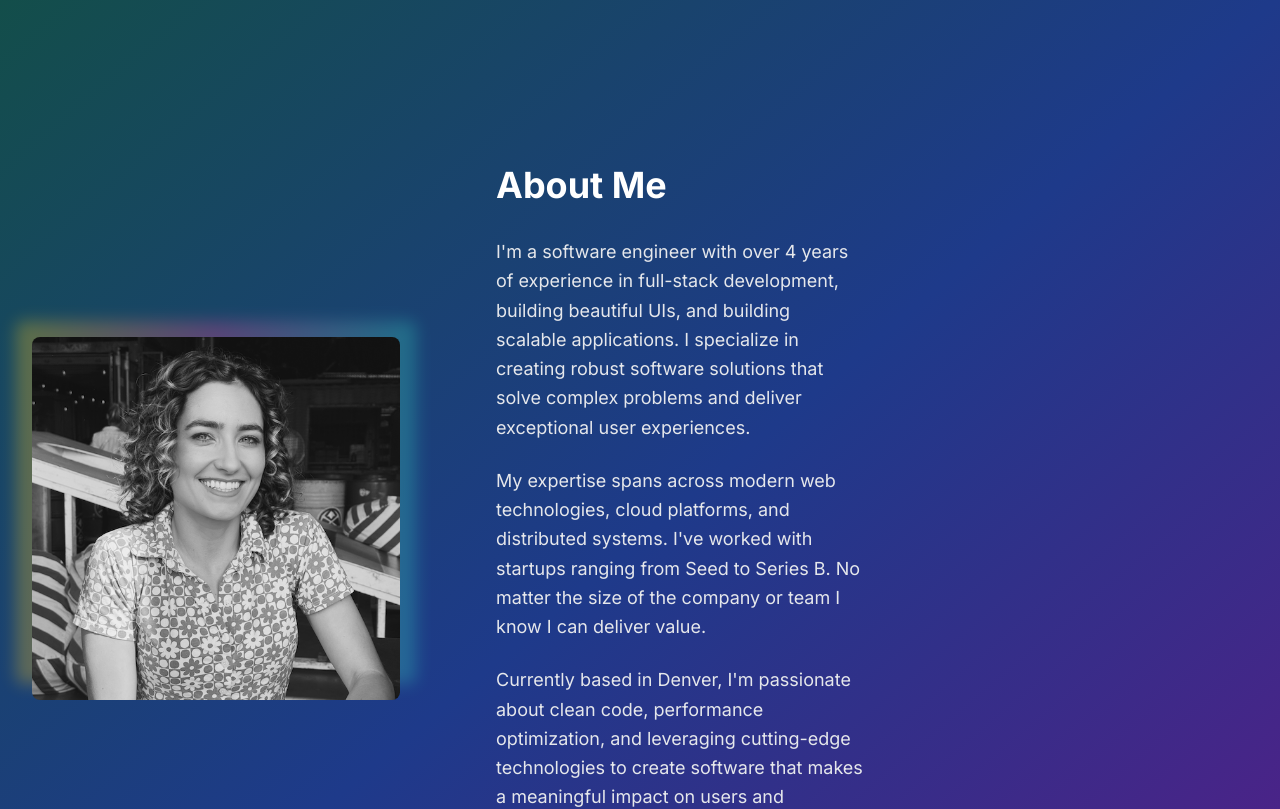
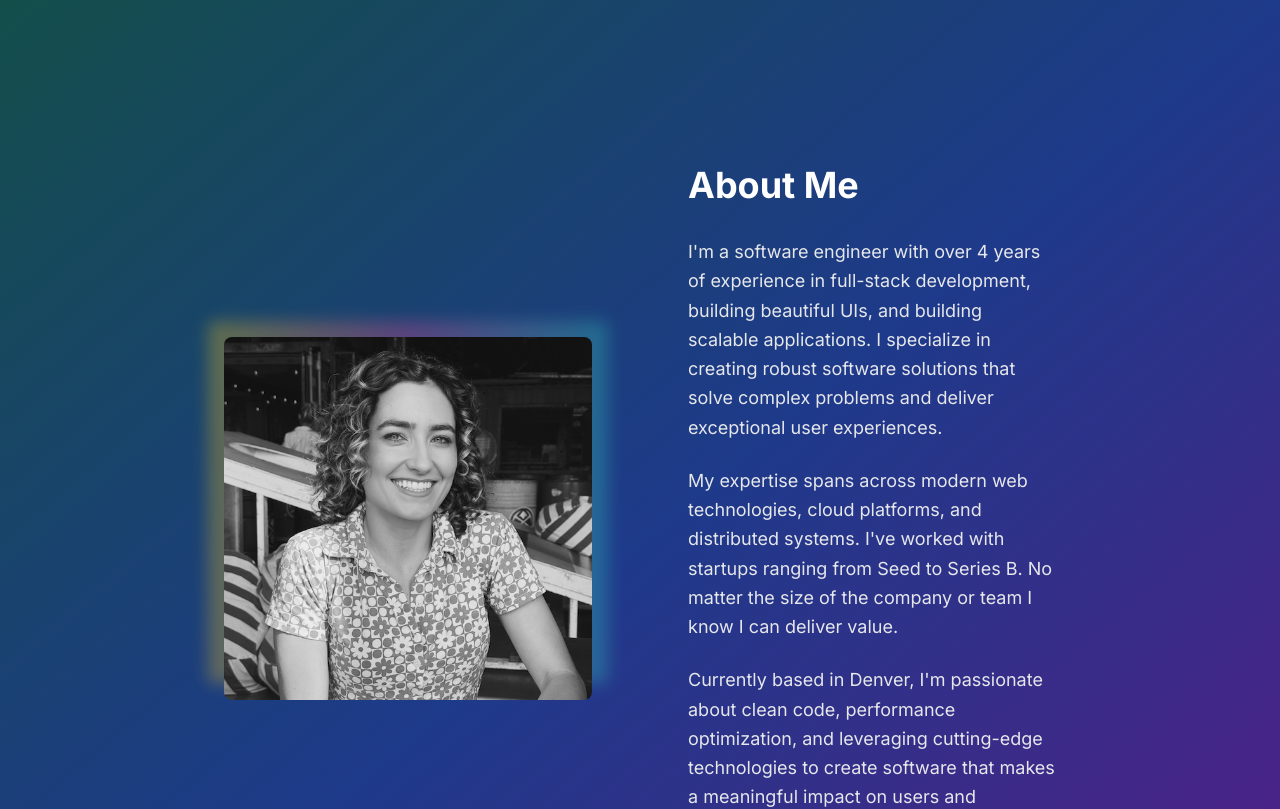
Before and after one commit to brookebachman/Portfolio2025, a React (Vite) app: page / in a window 1280 px wide. Shown: the part 1340-2149 px from the top of the page. Built offline with nearby package versions, Linux system fonts and the light colour scheme.

Commit message:
fix margin

```diff
--- a/src/components/About.tsx
+++ b/src/components/About.tsx
@@ -6,7 +6,7 @@ const About = () => {
       id="about"
       className="bg-gradient-to-br from-teal-900 via-blue-900 to-purple-900 py-24 lg:py-32"
     >
-      <div className="max-w-4xl px-6 lg:px-8 mb-10">
+      <div className="max-w-4xl mx-auto px-6 lg:px-8 mb-10">
         <div className="block lg:grid lg:grid-cols-2 gap-16 lg:gap-24 items-center">
           {/* Portrait */}
           <div className="order-2 lg:order-1 w-full lg:max-w-[500px]">
```
